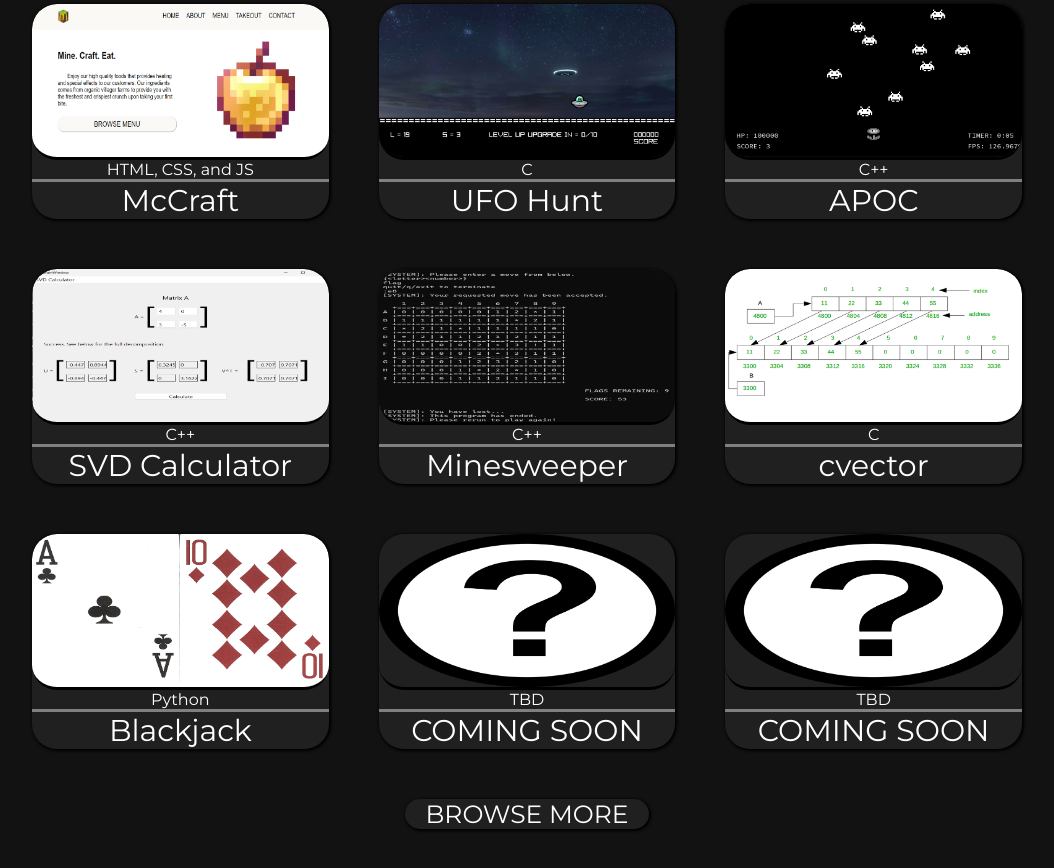
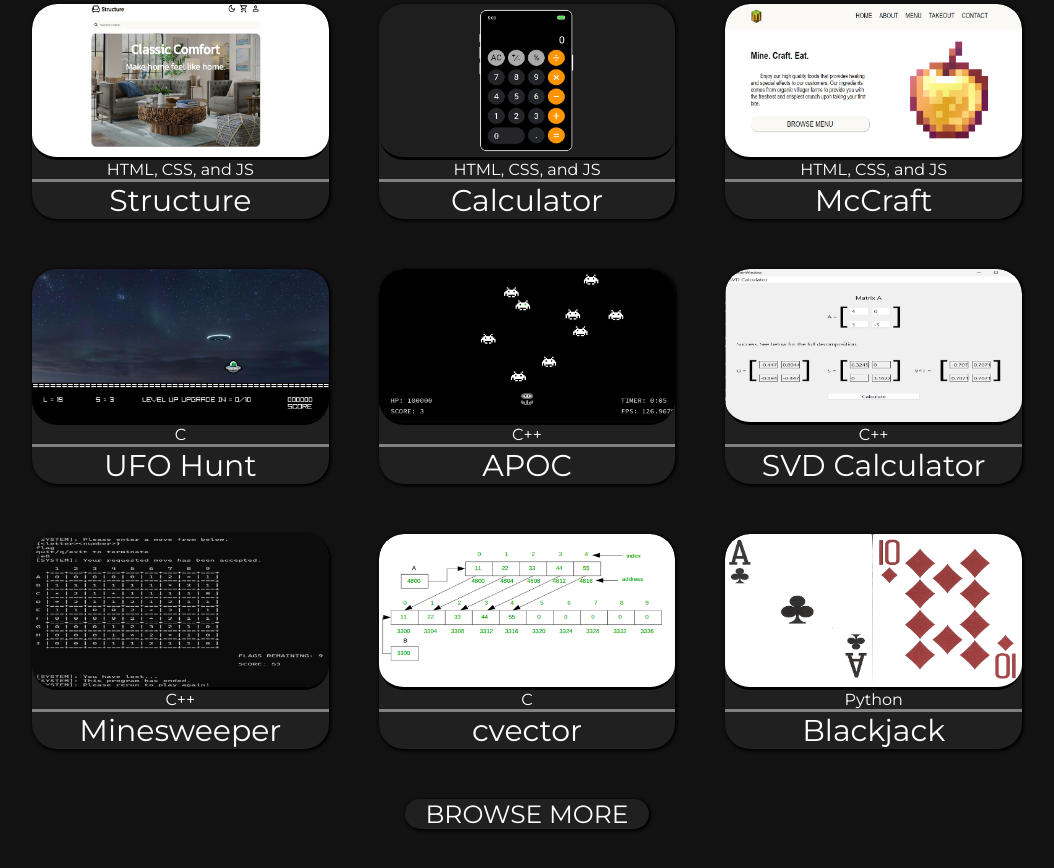
Before and after one commit to MIKNSJ/MIKNSJ.github.io, a plain HTML site: page index.html in a window 1280 px wide. Shown: the part 913-1781 px from the top of the page, without its empty margins (113-1167 px from the left). Drawn offline with Linux system fonts and the light colour scheme.

Commit message:
work: added calculator and structure

```diff
--- a/index.html
+++ b/index.html
@@ -96,26 +96,42 @@
                         <div id = "work_menu">
                             <!-- 1918 x 990 -->
                             <div id = "work_01", class = "work_box">
+                                <img src = "assets/structure.png", alt = "struct_icon", id = "strcut_icon", class = "work_img">
+                                <p class = "work_tools"> HTML, CSS, and JS </p>
+                                <a href =
+                                    "https://miknsj.github.io/structure/", target="_blank", rel="noopener noreferrer",
+                                    class = "work_title">Structure</a>
+                            </div>
+
+                            <div id = "work_02", class = "work_box">
+                                <img src = "assets/calculator.png", alt = "calc_icon", id = "calc_icon", class = "work_img">
+                                <p class = "work_tools"> HTML, CSS, and JS </p>
+                                <a href =
+                                    "https://miknsj.github.io/ios-calculator/", target="_blank", rel="noopener noreferrer",
+                                    class = "work_title">Calculator</a>
+                            </div>
+
+                            <div id = "work_03", class = "work_box">
                                 <img src = "assets/mccraft_logo.png", alt = "mc_icon", id = "mc_icon", class = "work_img">
                                 <p class = "work_tools"> HTML, CSS, and JS </p>
                                 <a href = "https://miknsj.github.io/mccraft/", target="_blank", rel="noopener
                                     noreferrer", class = "work_title">McCraft</a>
                             </div>
 
-                            <div id = "work_02", class = "work_box">
+                            <div id = "work_04", class = "work_box">
                                 <img src = "assets/ufo_hunt_game.png", alt = "ufo_icon", id = "ufo_icon", class = "work_img">
                                 <p class = "work_tools"> C </p>
                                 <a href = "https://github.com/MIKNSJ/ufo-hunt", target="_blank", rel="noopener noreferrer", class = "work_title">UFO Hunt</a>
                             </div>
 
-                            <div id = "work_03", class = "work_box">
+                            <div id = "work_05", class = "work_box">
                                 <img src = "assets/apoc_game.png", alt = "apoc_icon", id = "apoc_icon", class = "work_img">
                                 <p class = "work_tools"> C++ </p>
                                 <a href =
                                     "https://github.com/MIKNSJ/prototype-apoc", target="_blank", rel="noopener noreferrer", class = "work_title">APOC</a>
                             </div>
 
-                            <div id = "work_04", class = "work_box">
+                            <div id = "work_06", class = "work_box">
                                 <img src = "assets/svd_gui.png", alt = "svd_icon", id = "svd_icon", class = "work_img">
                                 <p class = "work_tools"> C++ </p>
                                 <a href =
@@ -123,7 +139,7 @@
                                     class = "work_title">SVD Calculator</a>
                             </div>
 
-                            <div id = "work_05", class = "work_box">
+                            <div id = "work_07", class = "work_box">
                                 <img src = "assets/minesweeper.png", alt = "ms_icon", id = "ms_icon", class = "work_img">
                                 <p class = "work_tools"> C++ </p>
                                 <a href =
@@ -131,7 +147,7 @@
                                     class = "work_title">Minesweeper</a>
                             </div>
 
-                            <div id = "work_06", class = "work_box">
+                            <div id = "work_08", class = "work_box">
                                 <img src = "assets/dynamic_array.png", alt = "cv_icon", id = "cv_icon", class = "work_img">
                                 <p class = "work_tools"> C </p>
                                 <a href =
@@ -139,28 +155,12 @@
                                     class = "work_title">cvector</a>
                             </div>
 
-                            <div id = "work_07", class = "work_box">
+                            <div id = "work_09", class = "work_box">
                                 <img src = "assets/blackjack.png", alt = "bj_icon", id = "bj_icon", class = "work_img">
                                 <p class = "work_tools"> Python </p>
                                 <a href =
                                     "https://github.com/MIKNSJ/cs50p-final-project-2024", target="_blank", rel="noopener noreferrer",
                                     class = "work_title">Blackjack</a>
-                            </div>
-
-                            <div id = "work_08", class = "work_box">
-                                <img src = "assets/question_mark.png", alt = "qm_icon", id = "qm_icon", class = "work_img">
-                                <p class = "work_tools"> TBD </p>
-                                <a href =
-                                    "#works", target="_blank", rel="noopener noreferrer",
-                                    class = "work_title">COMING SOON</a>
-                            </div>
-
-                            <div id = "work_09", class = "work_box">
-                                <img src = "assets/question_mark.png", alt = "qm_icon", id = "qm_icon", class = "work_img">
-                                <p class = "work_tools"> TBD </p>
-                                <a href =
-                                    "#works", target="_blank", rel="noopener noreferrer",
-                                    class = "work_title">COMING SOON</a>
                             </div>
                         </div>
                     </section>
```
Also changed, not shown: assets/calculator.png (added), assets/structure.png (added).
